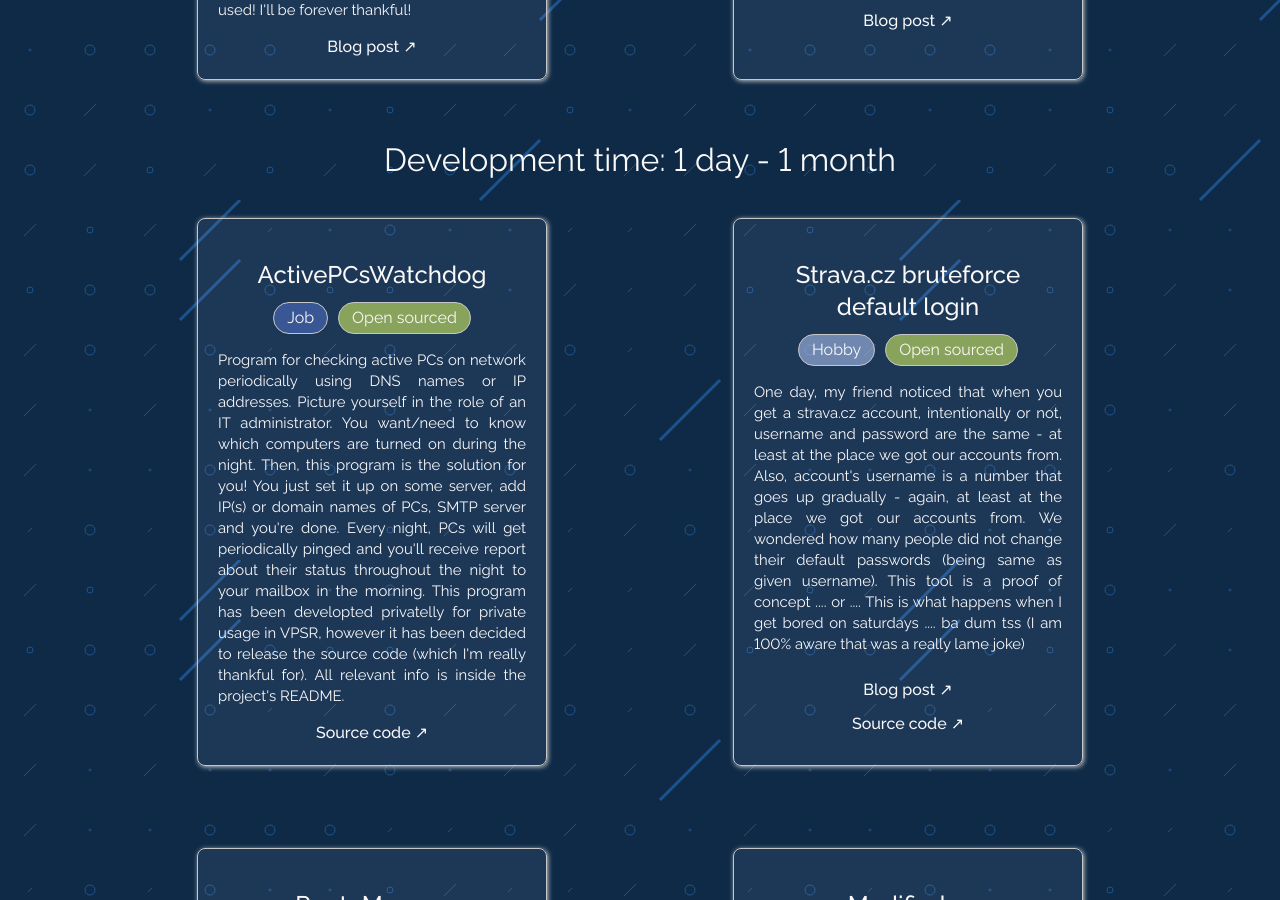
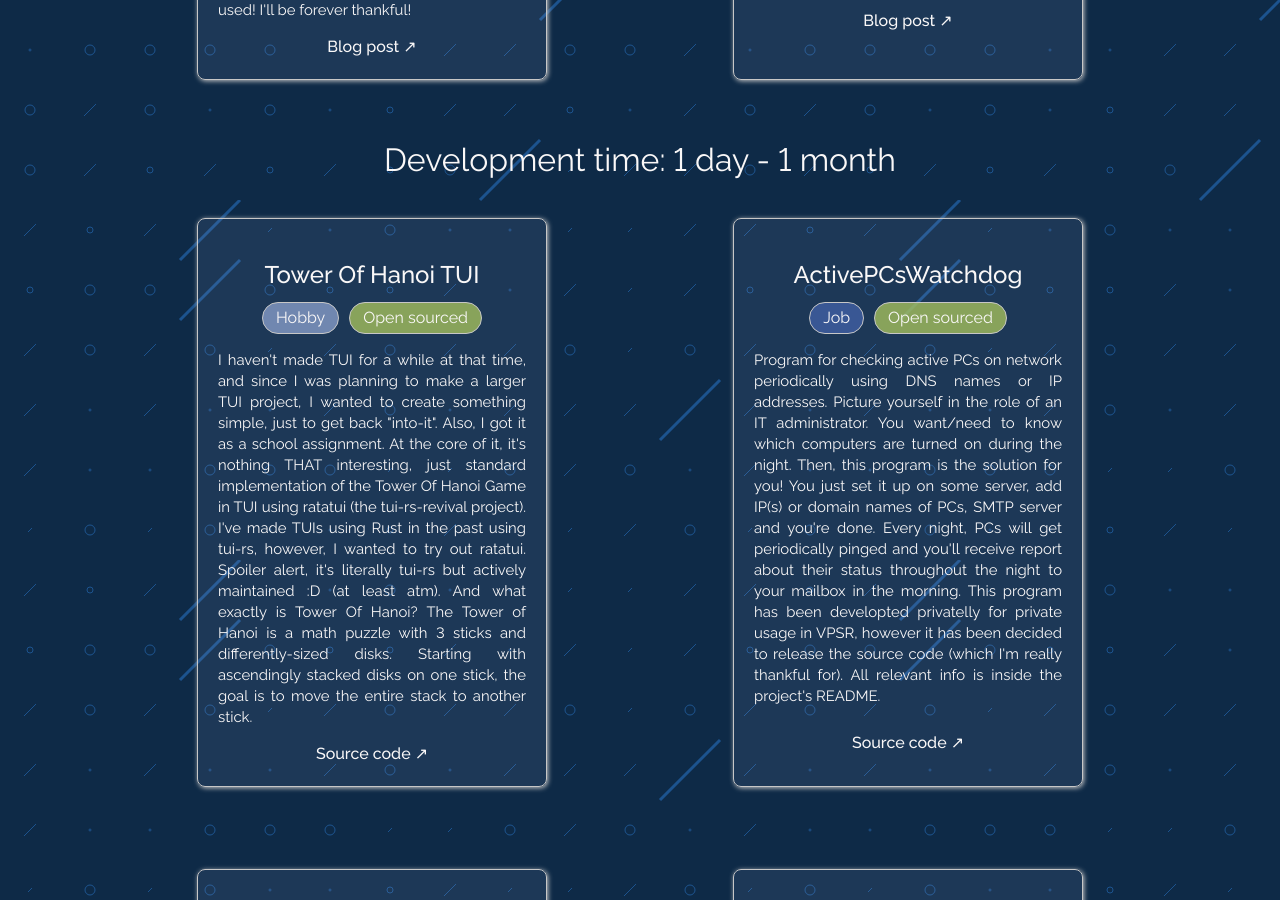
Before and after one commit to TDiblik/tomasdiblik.cz, a Jekyll site: the page built from src/pages/projects.html, in a window 1280 px wide and 900 px high, scrolled down 2680 px. Built offline with Jekyll 4.4.1, drawn with Linux system fonts in a browser that asks for light colours.

Commit message:
[Feature] Add Tower of Hanoi TUI into projects

```diff
--- a/src/pages/projects.html
+++ b/src/pages/projects.html
@@ -227,6 +227,24 @@
     {% endcomment %}
 
     {% include project_card.html
+     name = "Tower Of Hanoi TUI"
+
+     is_hobby_project = true
+     is_open_sourced = true
+     is_publicly_available = false
+
+     source_code_link = "https://github.com/TDiblik/tower_of_hanoi_rust"
+
+     description = "
+      I haven't made TUI for a while at that time, and since I was planning to make a larger TUI project, I wanted to create something simple, just
+      to get back \"into-it\". Also, I got it as a school assignment.
+      At the core of it, it's nothing THAT interesting, just standard implementation of the Tower Of Hanoi Game in TUI using
+      ratatui (the tui-rs-revival project). I've made TUIs using Rust in the past using tui-rs, however, I wanted to try
+      out ratatui. Spoiler alert, it's literally tui-rs but actively maintained :D (at least atm). And what exactly is Tower Of Hanoi?
+      The Tower of Hanoi is a math puzzle with 3 sticks and differently-sized disks. Starting with ascendingly stacked disks on one stick, the goal is to move the entire stack to another stick.
+    "%}
+
+    {% include project_card.html
      name = "ActivePCsWatchdog"
 
      is_hobby_project = false
```
